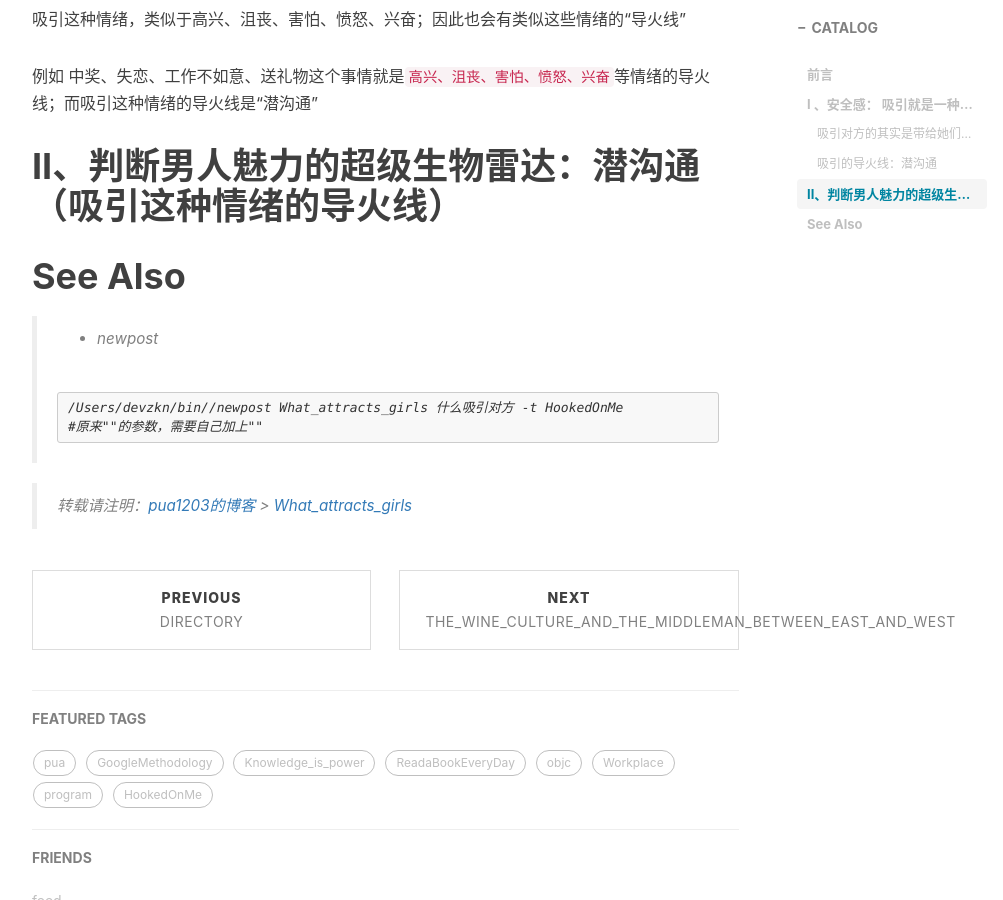
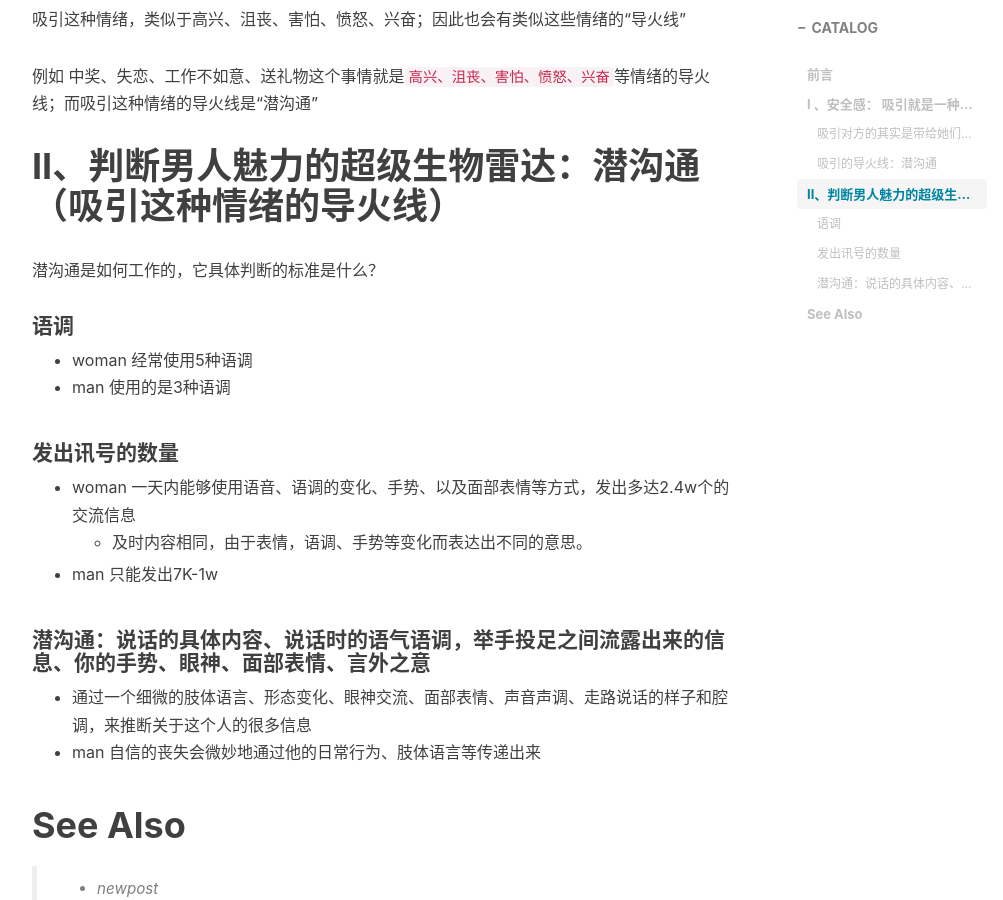
Before and after one commit to pua1203/pua1203.github.io, a Jekyll site: the page built from _posts/HookedOnMe/2018-10-16-What_attracts_girls.md, in a window 1280 px wide and 900 px high, scrolled down 1986 px. Shown: the whole window, without its empty margins (233-1236 px from the left). Built offline with Jekyll 4.4.1, drawn with Linux system fonts in a browser that asks for light colours; nearby versions of some CDN libraries; comment, search, counter and statistics services are not loaded.

Commit message:
通过一个细微的肢体语言、形态变化、眼神交流、面部表情、声音声调、走路说话的样子和腔调，来推断关于这个人的很多信息

```diff
--- a/_posts/HookedOnMe/2018-10-16-What_attracts_girls.md
+++ b/_posts/HookedOnMe/2018-10-16-What_attracts_girls.md
@@ -79,11 +79,31 @@ subtitle: 吸引是一种情绪,吸引这种情绪的导火线是“潜沟通”
 
 # II、判断男人魅力的超级生物雷达：潜沟通（吸引这种情绪的导火线）
 
+潜沟通是如何工作的，它具体判断的标准是什么？
 
 
 
+#### 语调
+
+* woman 经常使用5种语调
+* man 使用的是3种语调
+
+#### 发出讯号的数量
 
 
+
+* woman 一天内能够使用语音、语调的变化、手势、以及面部表情等方式，发出多达2.4w个的交流信息
+  * 及时内容相同，由于表情，语调、手势等变化而表达出不同的意思。
+* man 只能发出7K-1w
+
+
+
+#### 潜沟通：说话的具体内容、说话时的语气语调，举手投足之间流露出来的信息、你的手势、眼神、面部表情、言外之意
+
+
+
+* 通过一个细微的肢体语言、形态变化、眼神交流、面部表情、声音声调、走路说话的样子和腔调，来推断关于这个人的很多信息
+* man 自信的丧失会微妙地通过他的日常行为、肢体语言等传递出来
 
 
 
```
